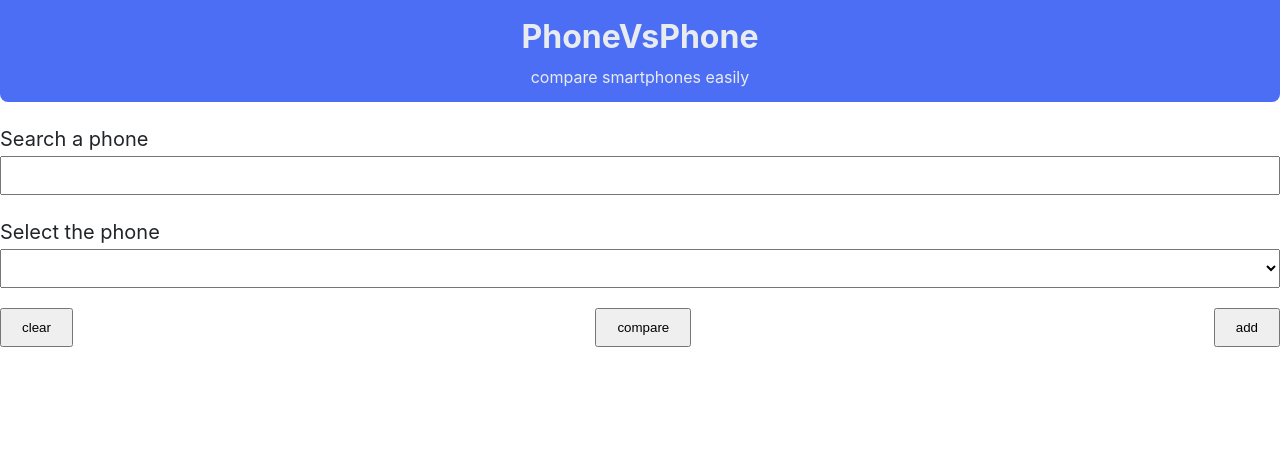
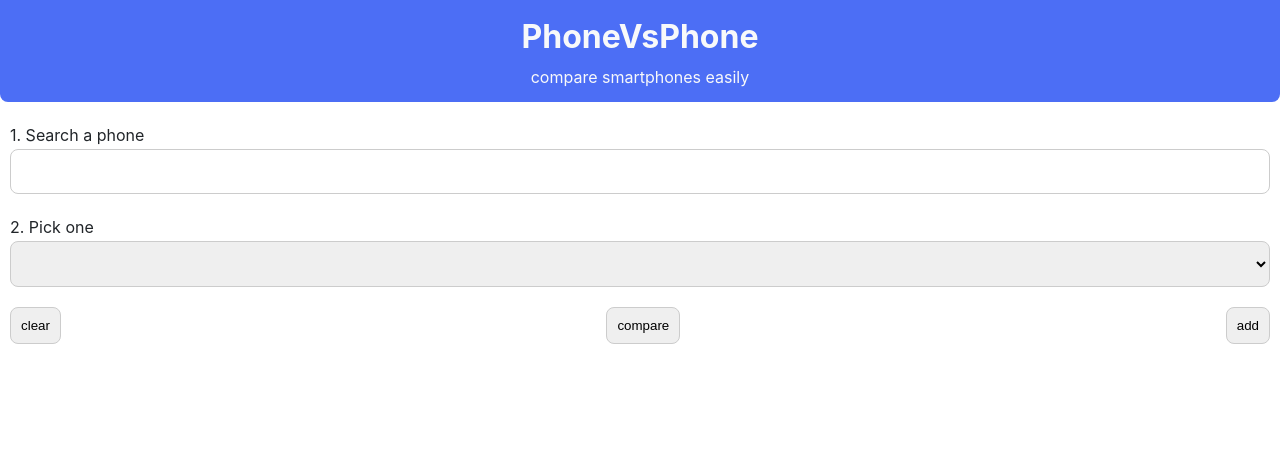
Before and after one commit to gpetraroli/phonevsphone, a PHP site: page / in a window 1280 px wide. Shown: the top 467 px of the page. Run offline with PHP 8.4, Linux system fonts and the light colour scheme; lists and menus that the app fills with data are empty.

Commit message:
code refactor

```diff
--- a/public/index.php
+++ b/public/index.php
@@ -7,11 +7,12 @@
     <meta http-equiv="X-UA-Compatible" content="ie=edge">
     <title>PhoneVsPhone</title>
 
-    <script defer type="module" src="../src/js/script.js"></script>
+    <script defer type="module" src="/src/js/script.js"></script>
 
-    <link rel="stylesheet" href="../src/css/general.css">
-    <link rel="stylesheet" href="../src/css/style.css">
+    <link rel="stylesheet" href="/src/css/general.css">
+    <link rel="stylesheet" href="/src/css/style.css">
 </head>
+
 <body>
 
 <header class="header">
@@ -19,37 +20,38 @@
     <p>compare smartphones easily</p>
 </header>
 
-<section class="search">
-    <div class="search--item">
-        <label for="search-a">Search a phone</label>
-        <input type="text" id="search-a" name="search-a">
+<section class="section section--search">
+    <div class="search__input">
+        <label for="search__input-text">1. Search a phone</label>
+        <input type="text" id="search__input-text" name="search__input-text">
     </div>
-    <div class="search--item">
-        <label for="select-a">Select the phone</label>
-        <select name="select-a" id="select-a"></select>
+    <div class="search__input">
+        <label for="search__input-select">2. Pick one</label>
+        <select name="search__input-select" id="search__input-select"></select>
     </div>
-    <div class="search--item">
-        <button id="search--action">
+    <div class="search__input search__input--btn__container">
+        <button id="search__control--clear" class="search__control">
+            clear
+        </button>
+        <button id="search__control--compare" class="search__control">
+            compare
+        </button>
+        <button id="search__control--add" class="search__control">
             add
         </button>
-        <button id="search--compere">
-            compare
-        </button>
-        <button id="search--clear">
-            clear
-        </button>
-
     </div>
 </section>
 
-<section class="selection grid grid-col--1">
-    <div class="selection--item preview preview__first">
+<section class="section section--preview">
+    <div class="section--preview__item preview--first">
         <h2></h2>
-        <img src="" alt="">
+        <img src=""
+             alt="">
     </div>
-    <div class="selection--item preview preview__second">
+    <div class="section--preview__item preview--second">
         <h2></h2>
-        <img src="" alt="">
+        <img src=""
+             alt="">
     </div>
 </section>
 
--- a/src/css/general.css
+++ b/src/css/general.css
@@ -1,3 +1,16 @@
+/*
+BEM (Block Element Modifier)
+It's a CSS naming structure convention.
+
+BLOCK: Standalone component that is meaninful on its own.
+ELEMENT: Part of a block that has no standalone meaning.
+MODIFIER: A different version of a block or an element
+
+.block{}
+.block__element{}
+.block__element--modifier{}
+*/
+
 /* GLOBAL RESET */
 html {
     font-size: 62.5%;
@@ -20,7 +33,9 @@ body {
 :root {
     /* colors */
     --primary-color: #4c6ef5;
-    --light-gray: #e9ecef;
+    --secondary-color: red;
+    --light-gray: #f8f9fa;
+    --dark-gray: #ccc;
 
     /*  borders */
     --border-radius: 8px;
--- a/src/css/style.css
+++ b/src/css/style.css
@@ -1,58 +1,64 @@
 .header {
+    text-align: center;
     color: var(--light-gray);
     background-color: var(--primary-color);
-    text-align: center;
-    padding: 1rem 0;
+    padding: var(--spacing-s) 0;
     border-bottom-left-radius: var(--border-radius);
     border-bottom-right-radius: var(--border-radius);
     margin-bottom: var(--spacing-m);
 }
 
-.search {
+
+/* SECTION SEARCH*/
+
+.section {
     display: flex;
     flex-direction: column;
     gap: var(--spacing-m);
+    padding: 0 var(--spacing-s);
 }
 
-.search--item {
-    font-size: 2rem;
-}
-
-.search--item:last-child {
-    display: flex;
-    justify-content: space-between;
-    flex-direction: row-reverse;
-}
-
-.search--item * {
+.search__input label,
+.search__input input,
+.search__input select {
     display: block;
-}
-
-.search input,
-.search select {
-    padding: var(--spacing-s);
     width: 100%;
 }
 
-.search--item button {
-    padding: var(--spacing-s) var(--spacing-m);
+.search__input input,
+.search__input select {
+    font-size: 2rem;
+    padding: var(--spacing-s);
+    border-radius: var(--border-radius);
+    border: 1px solid var(--dark-gray);
 }
 
-.selection--item:first-child {
-    margin-left: var(--spacing-b);
+.search__input--btn__container {
+    display: flex;
+    justify-content: space-between;
 }
 
-.selection--item:last-child {
-    justify-self: flex-end;
-    margin-right: var(--spacing-b);
+.search__control {
+    border-radius: var(--border-radius);
+    border: 1px solid var(--dark-gray);
+    padding: var(--spacing-s);
 }
 
-.selection--item img{
-    max-height: 60%;
+/* SECTION PREVIEW */
+
+.section--preview {
+    margin-top: var(--spacing-b);
+    gap: 0
+}
+
+.section--preview__item {
+    padding: var(--spacing-s);
+}
+
+.preview--second {
     text-align: right;
 }
 
-.preview-controls {
-    display: flex;
-    justify-content: space-between;
+.section--preview__item img {
+    height: 15rem;
 }
--- a/src/js/script.js
+++ b/src/js/script.js
@@ -3,13 +3,13 @@ const appState = {
     'phoneB': null
 };
 
-const searchInputAEl = document.querySelector('#search-a');
-const selectInputAEl = document.querySelector('#select-a');
-const btnSearchEl = document.querySelector('#search--action');
-const btnSearchClearEl = document.querySelector('#search--clear');
+const searchInputAEl = document.querySelector('#search__input-text');
+const selectInputAEl = document.querySelector('#search__input-select');
+const btnSearchEl = document.querySelector('#search__control--add');
+const btnSearchClearEl = document.querySelector('#search__control--clear');
 
-const previewFirstEl = document.querySelector('.preview__first');
-const previewSecondEl = document.querySelector('.preview__second');
+const previewFirstEl = document.querySelector('.preview--first');
+const previewSecondEl = document.querySelector('.preview--second');
 
 searchInputAEl.addEventListener('change', ev => {
 
@@ -31,15 +31,14 @@ btnSearchEl.addEventListener('click', ev => {
 });
 
 btnSearchClearEl.addEventListener('click', ev => {
-
     resetPreview();
 });
 
 function getPhoneSpecs(phone_slug) {
-     fetch(`https://api-mobilespecs.azharimm.site/v2/${phone_slug}`)
+    fetch(`https://api-mobilespecs.azharimm.site/v2/${phone_slug}`)
         .then(response => response.json())
         .then(data => {
-            if(!appState.phoneA) appState.phoneA = data.data;
+            if (!appState.phoneA) appState.phoneA = data.data;
             else appState.phoneB = data.data;
 
             updatePreview();
@@ -48,14 +47,15 @@ function getPhoneSpecs(phone_slug) {
 
 function updatePreview() {
     searchInputAEl.value = '';
-    selectInputAEl.querySelectorAll('option').forEach(el => {el.remove()});
+    selectInputAEl.querySelectorAll('option').forEach(el => {
+        el.remove()
+    });
 
-    if(appState.phoneA) {
+    if (appState.phoneA) {
         previewFirstEl.querySelector('h2').innerHTML = appState.phoneA.phone_name;
         previewFirstEl.querySelector('img').src = appState.phoneA.thumbnail;
-        console.log(appState)
     }
-    if(appState.phoneB) {
+    if (appState.phoneB) {
         previewSecondEl.querySelector('h2').innerHTML = appState.phoneB.phone_name;
         previewSecondEl.querySelector('img').src = appState.phoneB.thumbnail;
     }
@@ -63,7 +63,9 @@ function updatePreview() {
 
 function resetPreview() {
     searchInputAEl.value = '';
-    selectInputAEl.querySelectorAll('option').forEach(el => {el.remove()});
+    selectInputAEl.querySelectorAll('option').forEach(el => {
+        el.remove()
+    });
 
     previewFirstEl.querySelector('h2').innerHTML = '';
     previewFirstEl.querySelector('img').src = '';
```
